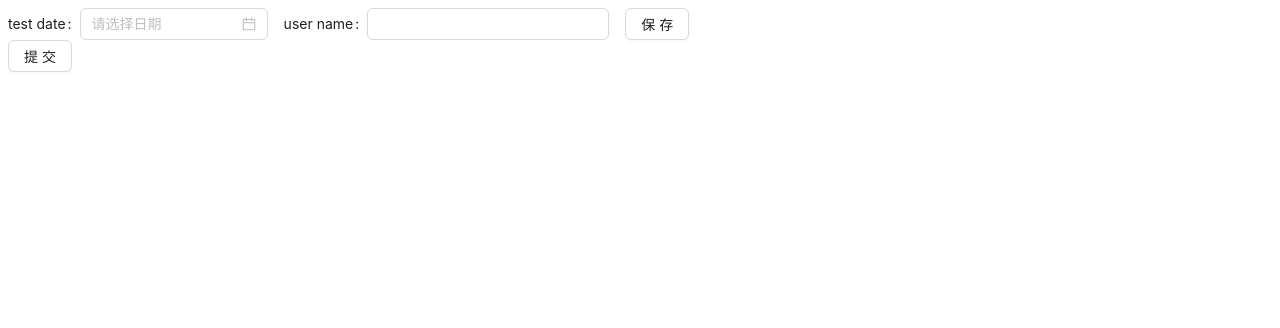
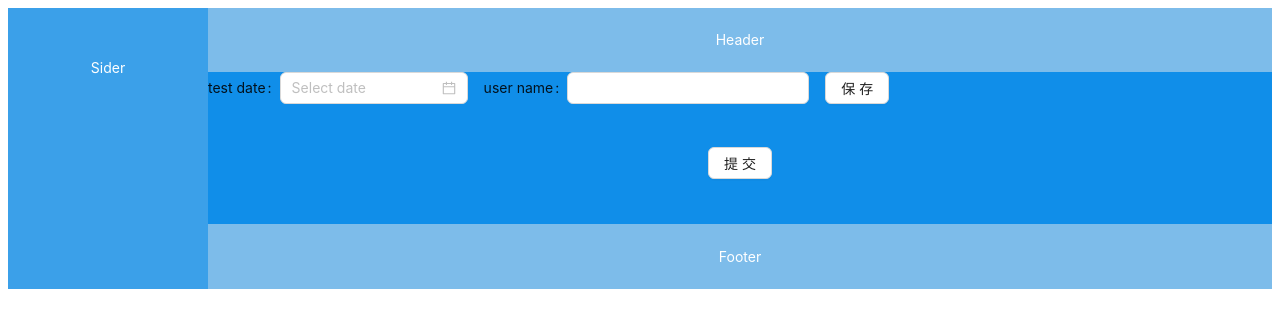
Before and after one commit to Queen2333/ielts_test_frontend, a React app: page /#/index in a window 1280 px wide. Shown: the top 328 px of the page. Built offline with nearby package versions, Linux system fonts and the light colour scheme.

Commit message:
feat: layout

```diff
--- a/src/App.tsx
+++ b/src/App.tsx
@@ -1,18 +1,24 @@
-import React from 'react';
-import { ConfigProvider } from "antd";
-import zhCN from "antd/es/locale/zh_CN";
-
-import Home from './pages/home';
-
-const App = () => {
+import './App.less';
+import React from "react";
+import routes from './router/index';
+import chilidrenRoute from './router/routeWithSubRoutes';
+import { Routes, Route } from 'react-router-dom';
 
 
-  return <>
-    <ConfigProvider locale={zhCN}>
-      <Home/>
-    </ConfigProvider>
-  </>
-}
+const App: React.FC = () => {
+  return (
+      <div className="App">
+        <Routes>
+          {routes.map((item: any) => {
+            return (
+              <Route path={item.path} key={item.name} element={item.element}>
+                {chilidrenRoute(item)}
+              </Route>
+            )
+          })}
+        </Routes>
+      </div>
+  );
+};
 
-
-export default App
+export default App;
--- a/src/index.tsx
+++ b/src/index.tsx
@@ -1,5 +1,7 @@
 import React from "react";
 import ReactDOM from "react-dom/client";
+import { HashRouter } from "react-router-dom";
+
 import App from './App'
 import * as dayjs from "dayjs";
 import 'dayjs/locale/zh-cn'
@@ -9,6 +11,10 @@ dayjs.locale('zh-cn')
 const root = ReactDOM.createRoot(
   document.getElementById("root") as HTMLElement
 );
-
-
-root.render(<App/>)
+root.render(
+  <React.StrictMode>
+    <HashRouter>
+      <App />
+    </HashRouter>
+  </React.StrictMode>
+);
--- /dev/null
+++ b/src/pages/common/layout/index.tsx
@@ -0,0 +1,51 @@
+import { Layout, Popover, Space } from "antd";
+const { Header, Footer, Sider, Content } = Layout;
+import React, { useEffect, useState } from "react";
+import { Outlet, useNavigate, useLocation } from "react-router-dom";
+import styles from "./styles.module.less";
+
+const headerStyle: React.CSSProperties = {
+    textAlign: 'center',
+    color: '#fff',
+    height: 64,
+    paddingInline: 50,
+    lineHeight: '64px',
+    backgroundColor: '#7dbcea',
+  };
+
+  const contentStyle: React.CSSProperties = {
+    textAlign: 'center',
+    minHeight: 120,
+    lineHeight: '120px',
+    color: '#fff',
+    backgroundColor: '#108ee9',
+  };
+
+  const siderStyle: React.CSSProperties = {
+    textAlign: 'center',
+    lineHeight: '120px',
+    color: '#fff',
+    backgroundColor: '#3ba0e9',
+  };
+
+  const footerStyle: React.CSSProperties = {
+    textAlign: 'center',
+    color: '#fff',
+    backgroundColor: '#7dbcea',
+  };
+
+const ReactLayout: React.FC = () => (
+    <Space direction="vertical" style={{ width: '100%' }} size={[0, 48]}>
+    <Layout>
+      <Sider style={siderStyle}>Sider</Sider>
+      <Layout>
+        <Header style={headerStyle}>Header</Header>
+        <Content style={contentStyle}>
+            <Outlet />
+        </Content>
+        <Footer style={footerStyle}>Footer</Footer>
+      </Layout>
+    </Layout>
+  </Space>
+);
+export default ReactLayout;
--- /dev/null
+++ b/src/router/index.tsx
@@ -0,0 +1,30 @@
+import React, { ReactElement } from 'react';
+import ReactLayout from '../pages/common/layout';
+import Home from '../pages/home';
+import { Navigate, RouteObject } from 'react-router-dom';
+
+const routes: any[] = [
+  {
+    name: 'IndexUrl',
+    path:'/',
+    element: <Navigate to='/index' />,
+  },
+  {
+    name: 'Layout',
+    path: '/',
+    element: <ReactLayout />,
+    children: [
+      {
+        name: 'Index',
+        path:'index',
+        element: <Home />,
+      },
+    ],
+  },
+  {
+    name: 'root',
+    path: '*',
+    element: <Navigate to='/' replace />
+  }
+];
+export default routes;
--- /dev/null
+++ b/src/router/routeWithSubRoutes.tsx
@@ -0,0 +1,16 @@
+import React from 'react';
+import { Route } from 'react-router-dom';
+
+const chilidrenRoute: React.FC = ({ children }: any) => {
+  if (!children) {
+    return null
+  }
+  return children.map((value: any) => {
+    return (
+      <Route path={value.path} element={value.element} key={value.name}>
+        {chilidrenRoute(value)}
+      </Route>
+    )
+  })
+}
+export default chilidrenRoute;
--- a/webpack.config.js
+++ b/webpack.config.js
@@ -29,7 +29,7 @@ module.exports = {
         exclude: /node_modules/,
         use: [
           {
-            loader: 'babel-loader',
+            loader: 'ts-loader',
             options: {
               presets: [
                 '@babel/preset-env',
```
Also changed, not shown: package.json (+8 -6 lines), .babelrc, src/App.less (added), src/pages/common/layout/styles.module.less (added).
